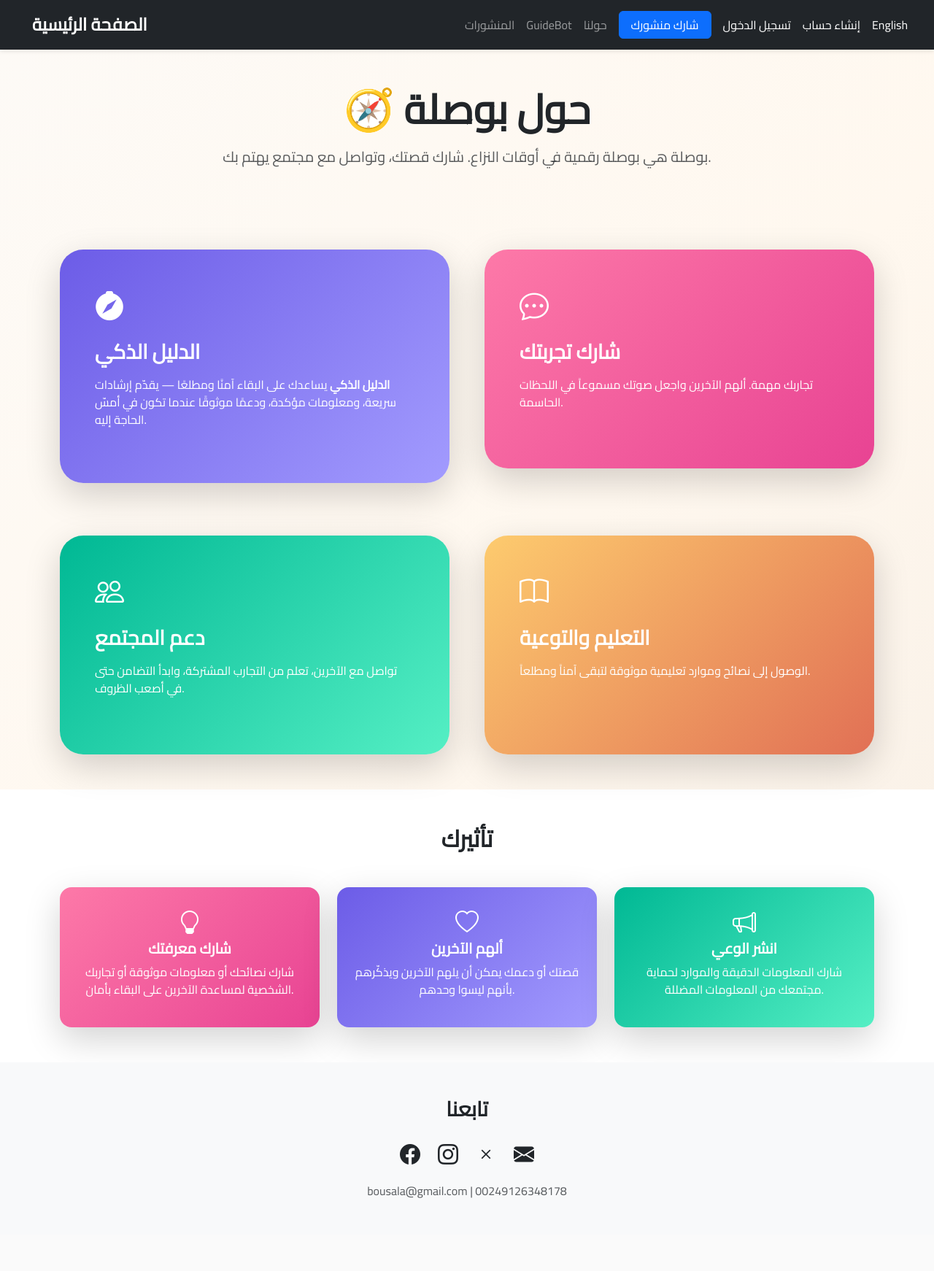
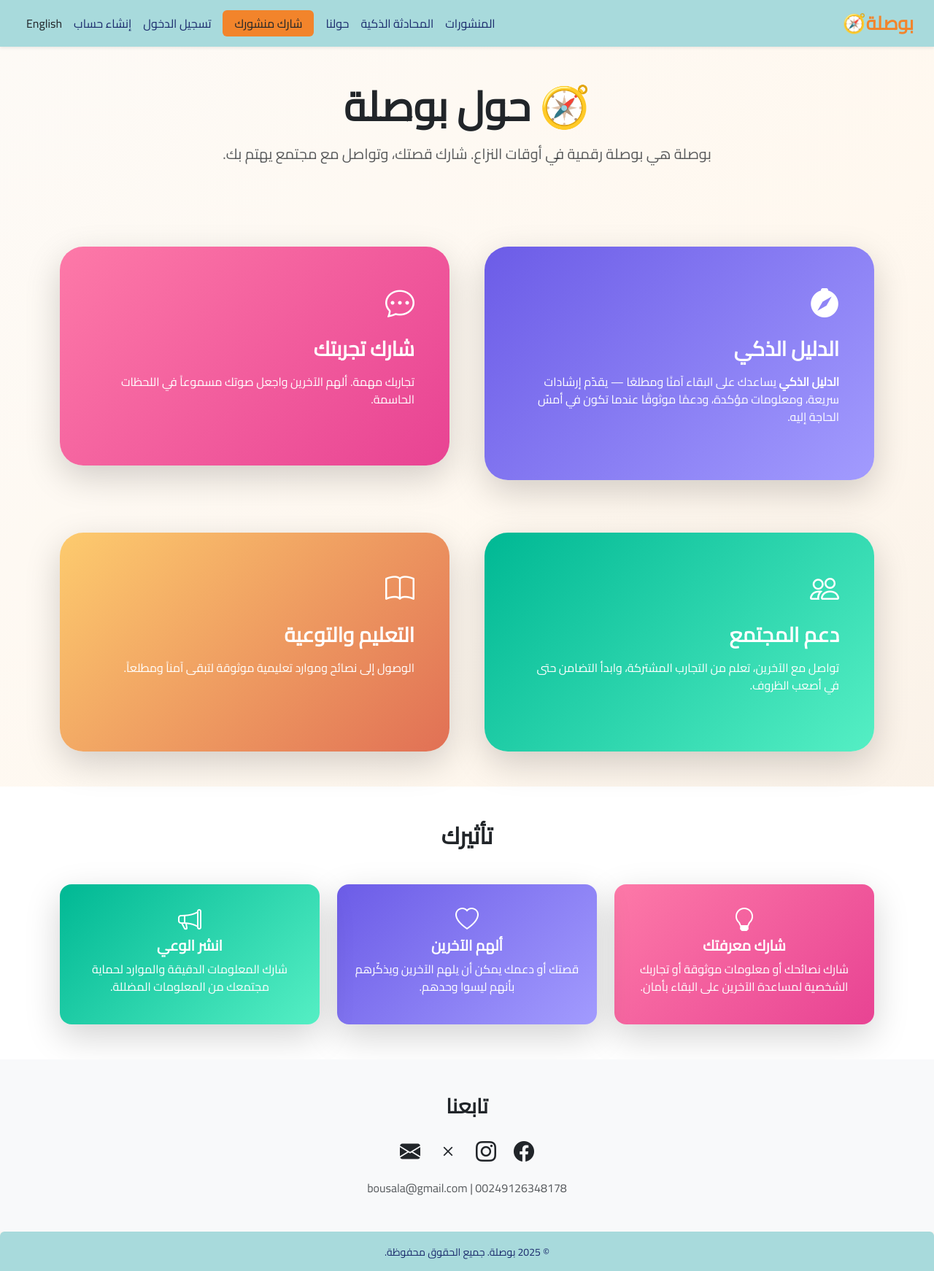
Before and after one commit to proj5thit-cpu/Bousala-Graduation-Project, a Flask app: page /about in a window 1280 px wide. Shown: the whole page at 73% size. Before the commit the page ends 1642 px from the top, so only its background shows below. Run offline with Flask 3, Linux system fonts and the light colour scheme.

Commit message:
Update base.html

```diff
--- a/app/templates/base.html
+++ b/app/templates/base.html
@@ -9,30 +9,91 @@
     <link href="https://cdn.jsdelivr.net/npm/bootstrap@5.3.0/dist/css/bootstrap.rtl.min.css" rel="stylesheet">
     <link rel="stylesheet" href="https://cdn.jsdelivr.net/npm/bootstrap-icons@1.10.5/font/bootstrap-icons.css">
 
+    <!-- Google Fonts -->
+    <link href="https://fonts.googleapis.com/css2?family=Cairo&display=swap" rel="stylesheet">
 
-    <!-- Custom CSS -->
-    <link rel="stylesheet" href="{{ url_for('static', filename='css/style.css') }}">
 
-    <!-- Google Fonts (Arabic-friendly) -->
-    <link href="https://fonts.googleapis.com/css2?family=Cairo&display=swap" rel="stylesheet">
 
     <style>
         body {
             font-family: 'Cairo', sans-serif;
+            background-color: #f9f5f0; /* light vanilla background */
+        }
+
+        html, body {
+    height: 100%;
+}
+body {
+    display: flex;
+    flex-direction: column;
+}
+main {
+    flex: 1;
+}
+
+        /* Navbar design */
+        .navbar {
+            background-color: #a8dadc; /* same as second card */
+        }
+        .navbar .nav-link {
+            color: #1a2a6c;
+            transition: color 0.3s ease, transform 0.3s ease;
+        }
+        .navbar .nav-link:hover {
+            color: #f2842b; /* orange-brown hover */
+            transform: scale(1.1);
+        }
+        .navbar-brand {
+            color: #1a2a6c;
+            font-weight: bold;
+            font-size: 1.6rem;
+        }
+        .navbar-brand span {
+            color: #f2842b; /* Bousala orange-brown */
+        }
+
+        /* Share Your Story button */
+        .btn-share {
+            background-color: #f2842b;
+            border: none;
+            transition: background-color 0.3s ease, transform 0.3s ease;
+        }
+        .btn-share:hover {
+            background-color: #ff9933;
+            transform: scale(1.05);
+        }
+
+        /* Notifications dropdown */
+        .dropdown-menu {
+            border-radius: 10px;
+            padding: 0;
+        }
+
+        /* Footer styling */
+        footer {
+            background-color: #a8dadc;
+            color: #1a2a6c;
+            padding: 15px 0;
+        }
+        footer a {
+            color: #1a2a6c;
+            text-decoration: none;
+        }
+        footer a:hover {
+            color: #f2842b;
+            text-decoration: underline;
         }
     </style>
 </head>
 <body>
 {% if not hide_navbar %}
-   <!-- Navbar -->
-    <!-- Navigation Bar -->
-    <nav class="navbar navbar-expand-lg navbar-dark bg-dark px-3">
+<nav class="navbar navbar-expand-lg px-3 shadow-sm">
     <div class="container-fluid">
-            <a class="navbar-brand fw-bold" href="{{ url_for('main.home_fully', lang=request.args.get('lang', 'ar')) }}">
+        <a class="navbar-brand" href="{{ url_for('main.home_fully', lang=request.args.get('lang', 'ar')) }}">
             {% if request.args.get('lang') == 'en' %}
-                    Home
+                <span>Bousala🧭</span>
             {% else %}
-                    الصفحة الرئيسية
+                <span>بوصلة🧭</span>
             {% endif %}
         </a>
 
@@ -50,80 +111,65 @@
                 </li>
 
                 <li class="nav-item">
-                        <a class="nav-link" href="{{ url_for('main.guidebot') }}">GuideBot</a>
+                    <a class="nav-link" href="{{ url_for('main.guidebot' , lang=request.args.get('lang', 'ar')) }}">
+                        {% if request.args.get('lang') == 'en' %} GuideBot {% else %} المحادثة الذكية {% endif %}
+                    </a>
                 </li>
 
                 <li class="nav-item">
                     <a class="nav-link" href="{{ url_for('main.about', lang=request.args.get('lang', 'ar')) }}">
-                         {% if request.args.get('lang') == 'en' %}
-                          About
-                         {% else %}
-                        حولنا
-                        {% endif %}
+                     {% if request.args.get('lang') == 'en' %} About {% else %} حولنا {% endif %}
                     </a>
-
                 </li>
 
-                    <!-- Post Button -->
+                <!-- Share Your Story button -->
                 <li class="nav-item mx-2">
                     {% if session.get('user_id') %}
-    <a class="btn btn-primary px-3"
-       href="{{ url_for('main.post', lang=request.args.get('lang', 'ar')) }}">
-      {% if request.args.get('lang') == 'en' %} Share a Post {% else %} شارك منشورك {% endif %}
+                        <a class="btn btn-share px-3" href="{{ url_for('main.post', lang=request.args.get('lang', 'ar')) }}">
+                            {% if request.args.get('lang') == 'en' %} Share Your Story {% else %} شارك منشورك {% endif %}
                         </a>
                     {% else %}
-    <a class="btn btn-primary px-3"
-       href="{{ url_for('main.login', lang=request.args.get('lang', 'ar')) }}">
-      {% if request.args.get('lang') == 'en' %} Share a Post {% else %} شارك منشورك {% endif %}
+                        <a class="btn btn-share px-3" href="{{ url_for('main.login', lang=request.args.get('lang', 'ar')) }}">
+                            {% if request.args.get('lang') == 'en' %} Share Your Story {% else %} شارك منشورك {% endif %}
                         </a>
                     {% endif %}
                 </li>
+
                 {% if not session.get('user_id') %}
-  <!-- Login -->
                     <li class="nav-item">
-    <a class="nav-link text-white"
-       href="{{ url_for('main.login', lang=request.args.get('lang', 'ar')) }}">
+                        <a class="nav-link" href="{{ url_for('main.login', lang=request.args.get('lang', 'ar')) }}">
                             {% if request.args.get('lang') == 'en' %} Login {% else %} تسجيل الدخول {% endif %}
                         </a>
                     </li>
-  <!-- Register -->
                     <li class="nav-item">
-    <a class="nav-link text-white"
-       href="{{ url_for('main.register', lang=request.args.get('lang', 'ar')) }}">
+                        <a class="nav-link" href="{{ url_for('main.register', lang=request.args.get('lang', 'ar')) }}">
                             {% if request.args.get('lang') == 'en' %} Register {% else %} إنشاء حساب {% endif %}
                         </a>
                     </li>
                 {% else %}
-  <!-- Hello, Username (not a link) -->
                     <li class="nav-item">
-    <span class="nav-link text-white-50">
-      {% if request.args.get('lang') == 'en' %} Hello {% else %} مرحباً {% endif %},
-      {{ session.get('username') }}
+                        <span class="nav-link text-dark-50">
+                            {% if request.args.get('lang') == 'en' %} Hello {% else %} مرحباً {% endif %}, {{ session.get('username') }}
                         </span>
                     </li>
 
-<!-- Notifications (Bell Icon with Dropdown) -->
-<!-- Notifications (Bell Icon with Dropdown) -->
-{% if session.get('user_id') %}
+                    <!-- Notifications -->
                     {% if not session.get('is_guest') %}
                         <li class="nav-item dropdown mx-2">
                             <a class="nav-link position-relative dropdown-toggle" href="#" id="navbarDropdown"
                                role="button" data-bs-toggle="dropdown" aria-expanded="false">
                                 <i class="bi bi-bell fs-5"></i>
-
                                 {% if unread_count > 0 %}
                                 <span class="position-absolute top-0 start-100 translate-middle badge rounded-pill bg-danger">
                                     {{ unread_count }}
                                 </span>
                                 {% endif %}
                             </a>
-
                             <ul class="dropdown-menu dropdown-menu-end shadow" aria-labelledby="navbarDropdown" style="min-width: 250px;">
                                 <li class="dropdown-header text-center fw-semibold">
                                     {% if request.args.get('lang') == 'en' %} Notifications {% else %} الإشعارات {% endif %}
                                 </li>
                                 <li><hr class="dropdown-divider"></li>
-
                                 {% if notifications %}
                                     {% for n in notifications %}
                                     <li class="px-3 py-2 small {% if not n.is_read %}fw-bold{% endif %}">
@@ -139,51 +185,41 @@
                             </ul>
                         </li>
                     {% endif %}
-{% endif %}
 
                     <!-- Logout -->
                     <li class="nav-item">
-    <a class="nav-link text-white"
-       href="{{ url_for('main.logout', lang=request.args.get('lang', 'ar')) }}">
+                        <a class="nav-link text-dark" href="{{ url_for('main.logout', lang=request.args.get('lang', 'ar')) }}">
                             {% if request.args.get('lang') == 'en' %} Logout {% else %} تسجيل الخروج {% endif %}
                         </a>
                     </li>
                 {% endif %}
-{% with messages = get_flashed_messages(with_categories=True) %}
-  {% if messages %}
-    <div class="container mt-3" style="max-width: 900px;">
-      {% for category, msg in messages %}
-        <div class="alert alert-{{ category }} alert-dismissible fade show" role="alert">
-          {{ msg }}
-          <button type="button" class="btn-close" data-bs-dismiss="alert" aria-label="Close"></button>
-        </div>
-      {% endfor %}
-    </div>
-  {% endif %}
-{% endwith %}
 
                 <!-- Language Switch -->
                 <li class="nav-item">
                     {% if request.args.get('lang') == 'en' %}
-                            <a class="nav-link text-white" href="{{ url_for('main.home_fully', lang='ar') }}">العربية</a>
+                        <a class="nav-link text-dark" href="{{ url_for('main.home_fully', lang='ar') }}">العربية</a>
                     {% else %}
-                            <a class="nav-link text-white" href="{{ url_for('main.home_fully', lang='en') }}">English</a>
+                        <a class="nav-link text-dark" href="{{ url_for('main.home_fully', lang='en') }}">English</a>
                     {% endif %}
                 </li>
-
             </ul>
         </div>
     </div>
 </nav>
 {% endif %}
 
-    <!-- Main Content Block -->
 <main>
     {% block content %}
     {% endblock %}
 </main>
+<footer class="text-center mt-0 rounded-top">
+    {% if request.args.get('lang') == 'en' %}
+        <small>&copy; 2025 Bousala. All rights reserved.</small>
+    {% else %}
+        <small dir="rtl">&copy; 2025 بوصلة. جميع الحقوق محفوظة.</small>
+    {% endif %}
+</footer>
 
-    <!-- Bootstrap JS -->
 <script src="https://cdn.jsdelivr.net/npm/bootstrap@5.3.0/dist/js/bootstrap.bundle.min.js"></script>
 <script>
 document.addEventListener("DOMContentLoaded", function () {
@@ -193,9 +229,15 @@
       fetch("/notifications/read_all");
     });
   }
+
+  const alerts = document.querySelectorAll('.alert');
+  alerts.forEach(alert => {
+    setTimeout(() => {
+      const bsAlert = new bootstrap.Alert(alert);
+      bsAlert.close();
+    }, 5000);
+  });
 });
 </script>
-
-
 </body>
 </html>
```
Lines whose indentation alone changed are shown as unchanged.
